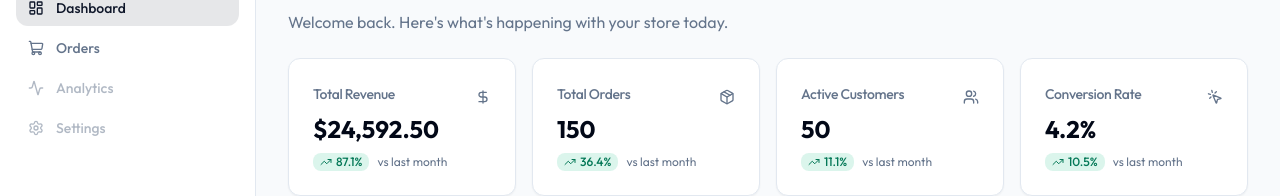
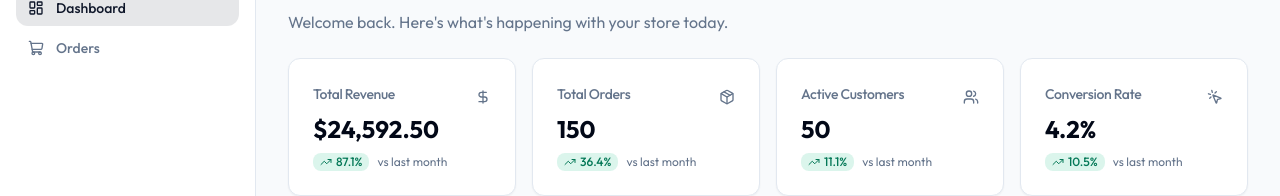
Before and after one commit to DevZahidHasan/Future_Studios_Bangladesh_Task, a Next.js app: page / in a window 1280 px wide. Shown: the part 130-326 px from the top of the page. Built offline with nearby package versions, Linux system fonts and the light colour scheme.

Commit message:
refactor: remove placeholder navigation items from sidebar

```diff
--- a/src/components/layout/sidebar.tsx
+++ b/src/components/layout/sidebar.tsx
@@ -13,8 +13,6 @@ interface SidebarProps extends React.HTMLAttributes<HTMLDivElement> {
 const navItems = [
   { name: 'Dashboard', href: '/', icon: LayoutDashboard },
   { name: 'Orders', href: '/orders', icon: ShoppingCart },
-  { name: 'Analytics', href: '#', icon: Activity, disabled: true },
-  { name: 'Settings', href: '#', icon: Settings, disabled: true },
 ];
 
 export function Sidebar({ className, onClose, ...props }: SidebarProps) {
@@ -53,11 +51,10 @@ export function Sidebar({ className, onClose, ...props }: SidebarProps) {
           return (
             <Link
               key={item.name}
-              href={item.disabled ? '#' : item.href}
-              onClick={item.disabled ? undefined : onClose}
+              href={item.href}
+              onClick={onClose}
               className={cn(
-                "flex items-center gap-3 px-3 py-2 rounded-lg text-sm font-medium transition-all group",
-                item.disabled ? "opacity-50 cursor-not-allowed" : "hover:bg-secondary hover:text-secondary-foreground",
+                "flex items-center gap-3 px-3 py-2 rounded-lg text-sm font-medium transition-all group hover:bg-secondary hover:text-secondary-foreground",
                 isActive ? "bg-primary/10 text-primary" : "text-muted-foreground"
               )}
             >
```
